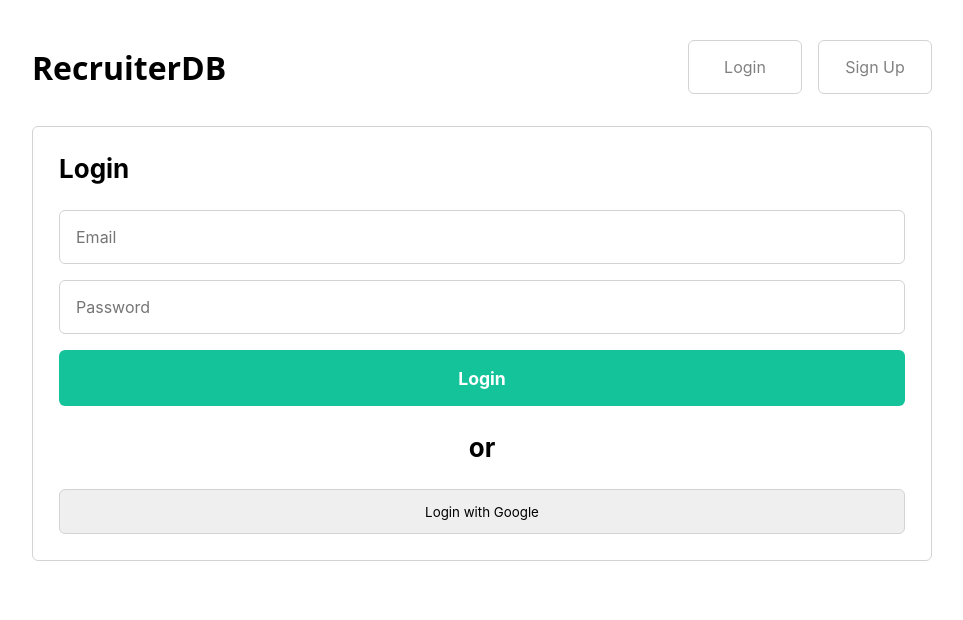
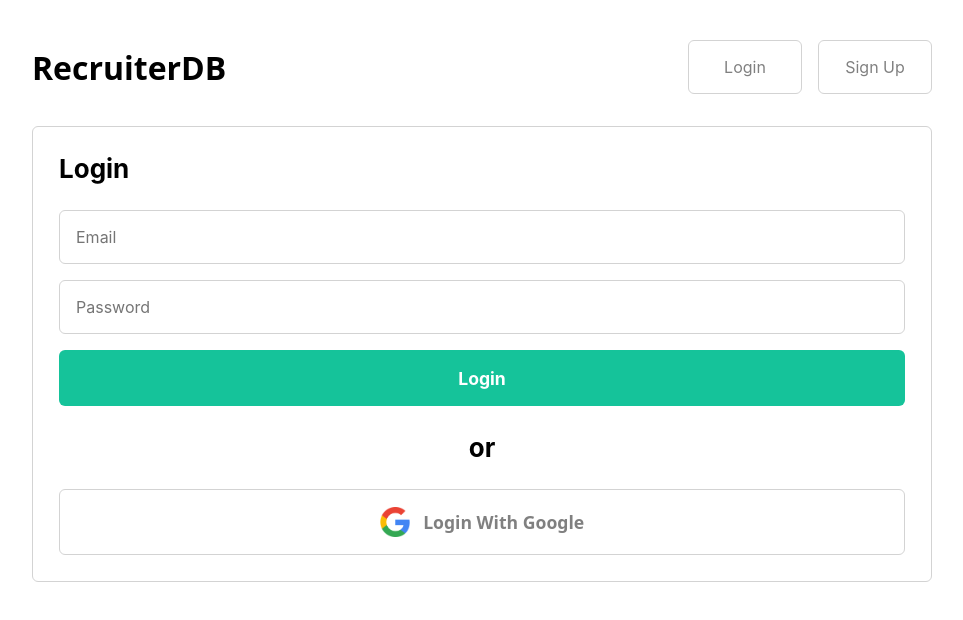
Before and after one commit to mhanna15/RecruiterDB, a React (Create React App) app: page /login in a window 1280 px wide. Shown: the top 620 px of the page, without its empty margins (158-1121 px from the left). Built offline with nearby package versions, Linux system fonts and the light colour scheme; no server answers.

Commit message:
added google sign in button component

```diff
--- a/src/App.css
+++ b/src/App.css
@@ -92,7 +92,7 @@ button {
 }
 
 button:hover:enabled {
-  background-color: #bdbdbd;
+  background-color: #d3d3d3;
 }
 
 .submit-button {
@@ -237,3 +237,27 @@ button:hover:enabled {
   margin-top: 1em;
   margin-bottom: 1em;
 }
+
+/* GOOGLE */
+.google-sign-in {
+  display: flex;
+  align-items: center;
+  background-color: white;
+  border: solid;
+  border-color: lightgray;
+  padding: 1.25em;
+  justify-content: center;
+  color: gray;
+  border-width: 1px;
+}
+
+.google-sign-in-logo {
+  width: 2.25em;
+  height: 2.25em;
+  margin-right: 1em;
+}
+
+.google-sign-in-text {
+  font-size: 1.1rem;
+  font-weight: bold;
+}
--- /dev/null
+++ b/src/assets/SignInWithGoogle.tsx
@@ -0,0 +1,16 @@
+import React from 'react';
+
+interface Google {
+  onClick?: React.MouseEventHandler;
+}
+
+const SignInWithGoogle = (props: Google) => {
+  return (
+    <button onClick={props.onClick} className="google-sign-in">
+      <img className="google-sign-in-logo" src={require('./GoogleLogo.png')} />
+      <p className="google-sign-in-text ">Login With Google</p>
+    </button>
+  );
+};
+
+export default SignInWithGoogle;
--- a/src/pages/Login/Login.tsx
+++ b/src/pages/Login/Login.tsx
@@ -5,6 +5,8 @@ import { useNavigate } from 'react-router-dom';
 
 import { useAuth } from '../../auth/AuthContext';
 import AuthResults from '../../auth/AuthResults';
+
+import SignInWithGoogle from '../../assets/SignInWithGoogle';
 
 const Login = () => {
   const [email, setEmail] = useState<string>('');
@@ -44,7 +46,7 @@ const Login = () => {
           Login
         </button>
         <h1 style={{ display: 'flex', alignSelf: 'center', marginTop: '1em', marginBottom: '1em' }}>or</h1>
-        <button onClick={handleGoogleLogin}>Login with Google</button>
+        <SignInWithGoogle onClick={handleGoogleLogin}/>
       </div>
     </div>
   );
--- a/src/pages/SignUp/SignUp.tsx
+++ b/src/pages/SignUp/SignUp.tsx
@@ -5,6 +5,8 @@ import { useNavigate } from 'react-router-dom';
 
 import { useAuth } from '../../auth/AuthContext';
 import AuthResults from '../../auth/AuthResults';
+
+import SignInWithGoogle from '../../assets/SignInWithGoogle';
 
 const SignUp = () => {
   const [email, setEmail] = useState<string>('');
@@ -44,7 +46,7 @@ const SignUp = () => {
           Sign Up
         </button>
         <h1 style={{ display: 'flex', alignSelf: 'center', marginTop: '1em', marginBottom: '1em' }}>or</h1>
-        <button onClick={handleGoogleLogin}>Login with Google</button>
+        <SignInWithGoogle onClick={handleGoogleLogin} />
       </div>
     </div>
   );
```
Also changed, not shown: src/assets/GoogleLogo.png (added), src/assets/SignInWithGoogle.png (deleted).
